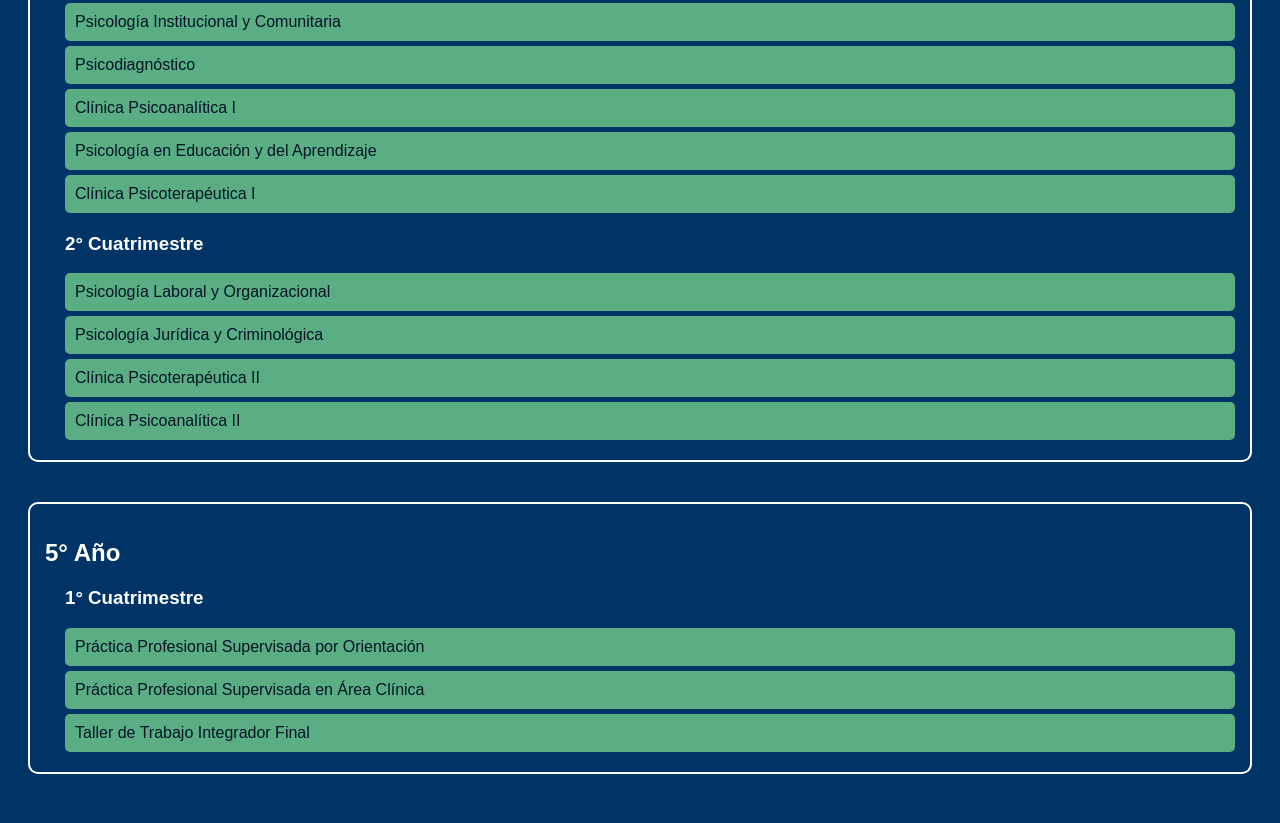
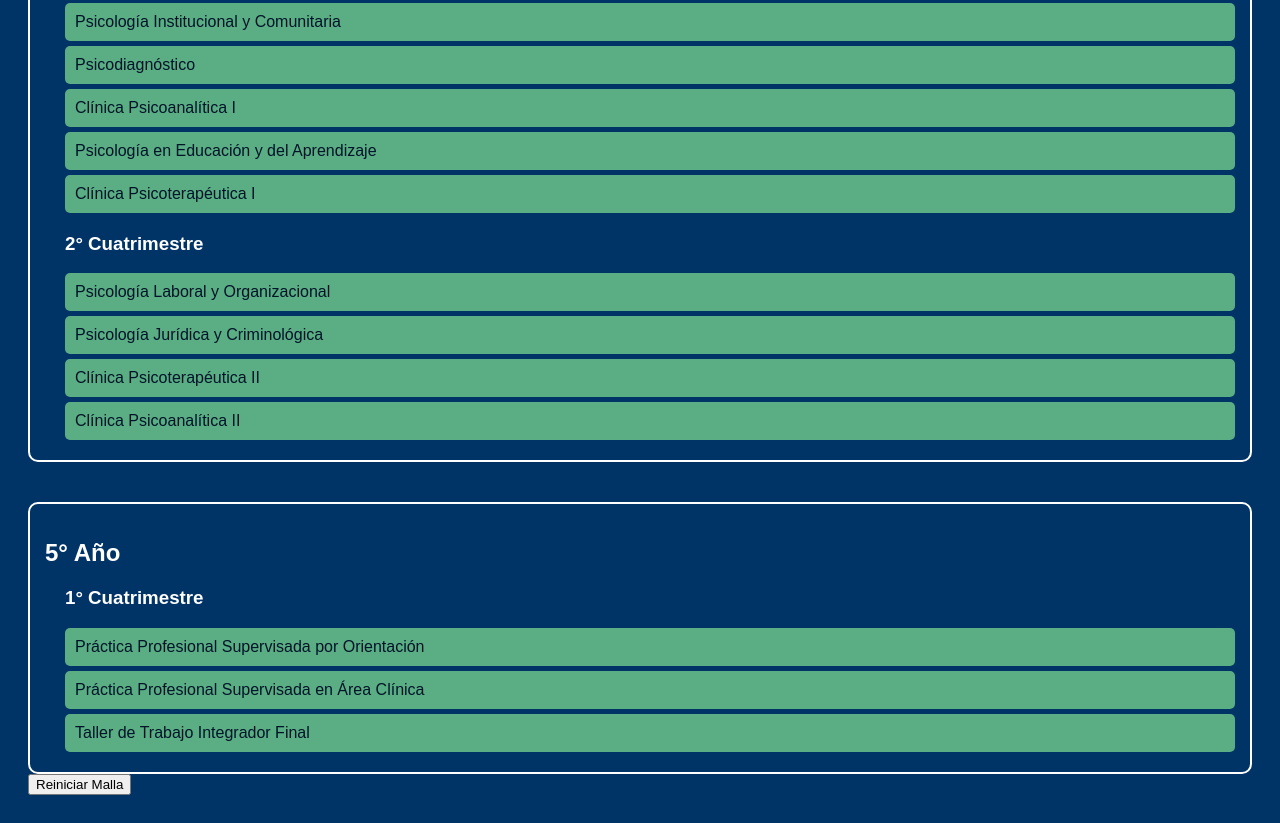
Before and after one commit to gab45561/malla-Psicologia, a plain HTML site: page index.html in a window 1280 px wide. Shown: the part 2064-2887 px from the top of the page. Before the commit the page ends 2866 px from the top, so only its background shows below. Drawn offline with Linux system fonts and the light colour scheme.

Commit message:
Update index.html
boton de reinicio

```diff
--- a/index.html
+++ b/index.html
@@ -113,5 +113,6 @@
   </div>
 
   <script src="script.js"></script>
+  <button id="reset">Reiniciar Malla</button>
 </body>
 </html>
```
